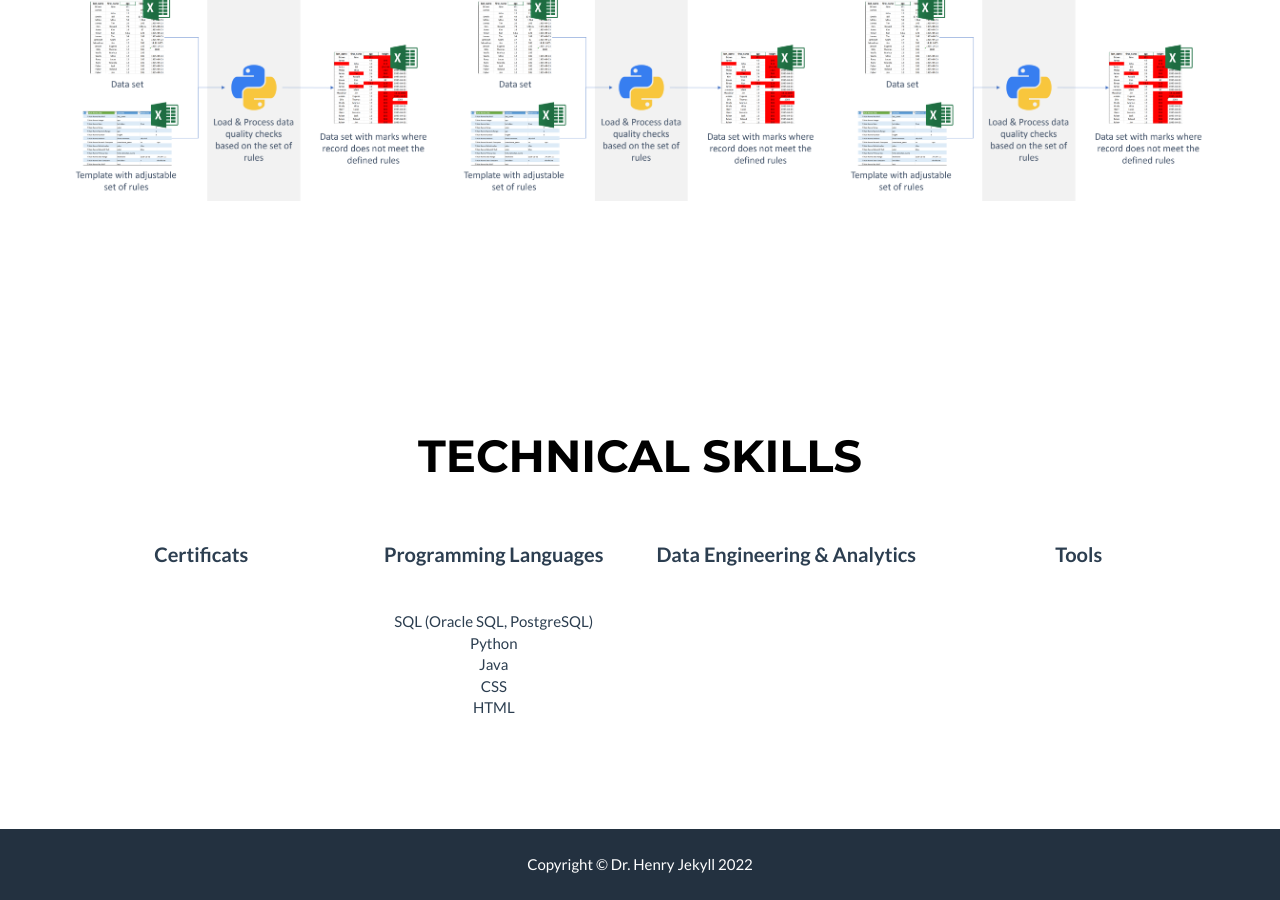
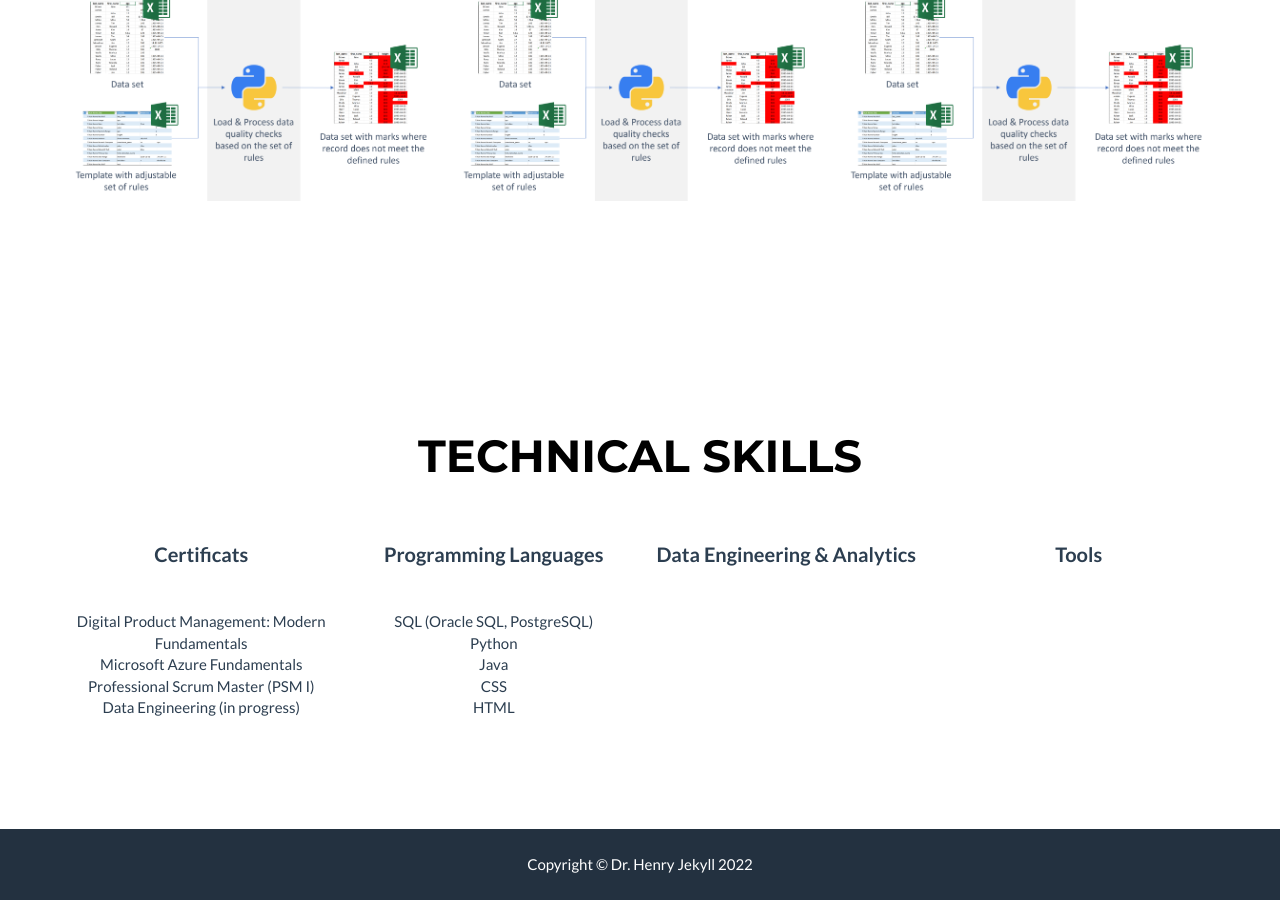
Before and after one commit to tolan005/tolan005.github.io, a Jekyll site: the page built from _posts/2014-07-18-project-1.markdown, in a window 1280 px wide and 900 px high, scrolled down 932 px. Built offline with Jekyll 4.4.1, drawn with Linux system fonts in a browser that asks for light colours.

Commit message:
Update about.html
yep

```diff
--- a/_includes/about.html
+++ b/_includes/about.html
@@ -11,6 +11,14 @@
                 <div class="col-lg-3 text-center">
                  <p><b>Certificats</b></p>
                     <br>
+                   <p>
+                    <ul class="list-unstyled">
+                     <li>Digital Product Management: Modern Fundamentals</li>
+                     <li>Microsoft Azure Fundamentals</li>
+                     <li>Professional Scrum Master (PSM I)</li>
+                     <li>Data Engineering (in progress)<li/>
+                   </ul>
+                 </p>
                 </div>
                 <div class="col-lg-3 text-center">
                  <p><b>Programming Languages</b></p>
@@ -20,8 +28,8 @@
                      <li>SQL (Oracle SQL, PostgreSQL)</li>
                      <li>Python</li>
                      <li>Java</li>
-                     <li>CSS</>
-                     <li>HTML</>
+                     <li>CSS<li/>
+                     <li>HTML<li/>
                    </ul>
                  </p>
                 </div>
```
